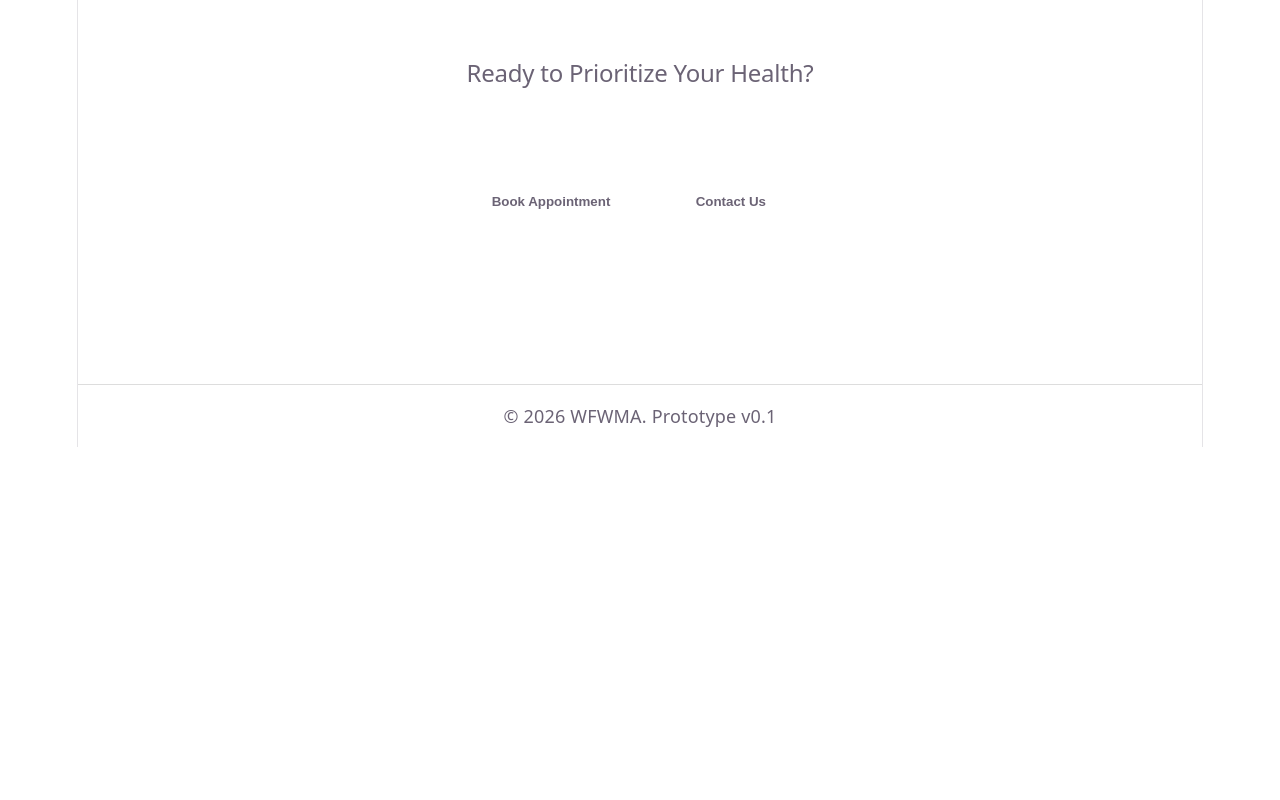
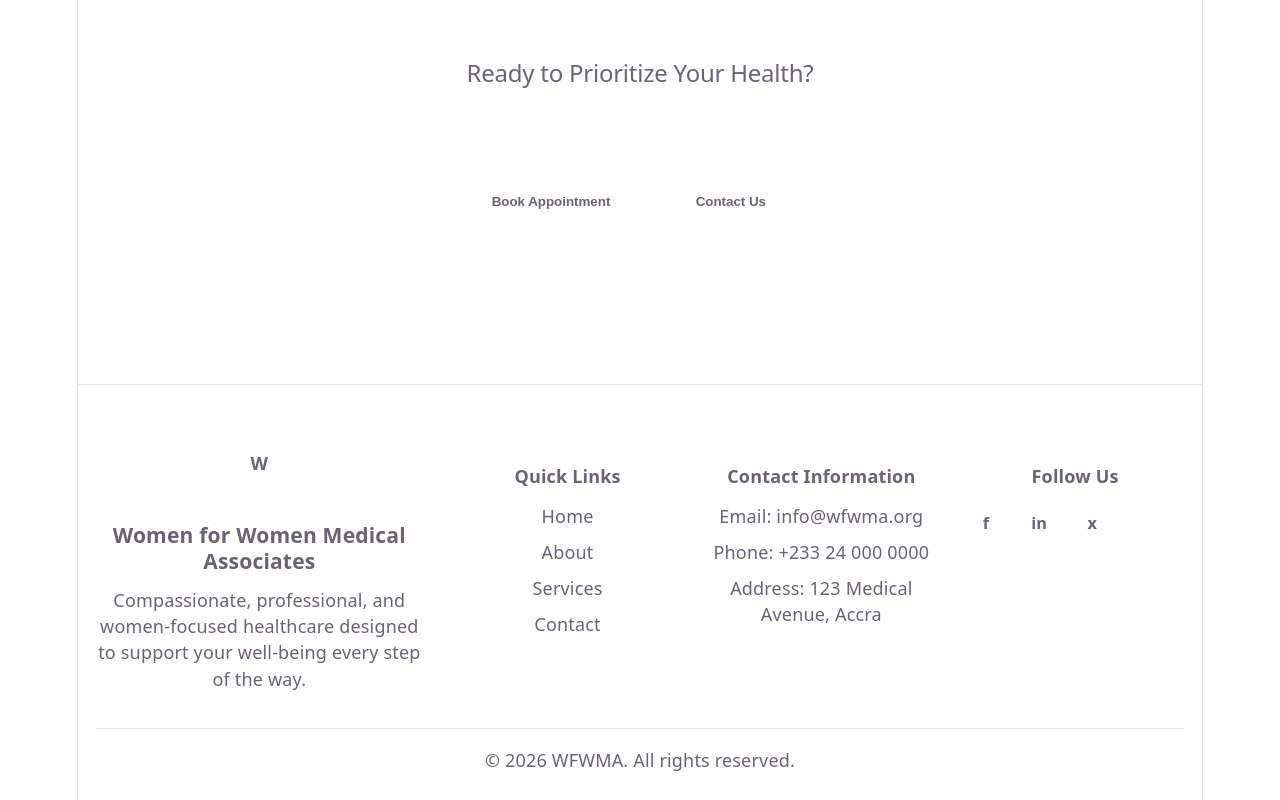
Before and after one commit to josephamuasi001/WOMEN-FOR-WOMEN-MEDICAL-ASSOCIATE-WEBSITE-REPO, a React app in the folder frontend/: page / in a window 1280 px wide. Shown: the part 2274-3074 px from the top of the page. Before the commit the page ends 2721 px from the top, so only its background shows below. Built offline with nearby package versions, Linux system fonts and the light colour scheme; the HTML template or start-up script is replaced by a standard one.

Commit message:
Add Footer component with layout and styles

```diff
--- a/frontend/src/components/Footer.jsx
+++ b/frontend/src/components/Footer.jsx
@@ -1,7 +1,65 @@
+import Container from './ui/Container'
+import '../styles/footer.css'
+
 function Footer() {
+  const quickLinks = [
+    { label: 'Home', to: '/' },
+    { label: 'About', to: '/about' },
+    { label: 'Services', to: '/services' },
+    { label: 'Contact', to: '/contact' },
+  ]
+
+  const socialLinks = ['f', 'in', 'x']
+
   return (
-    <footer style={{ padding: '1rem 2rem', borderTop: '1px solid #ddd', textAlign: 'center' }}>
-      <p>© 2026 WFWMA. Prototype v0.1</p>
+    <footer className="footer">
+      <Container>
+        <div className="footer-grid">
+          <div className="footer-brand">
+            <div className="footer-logo">W</div>
+            <h3>Women for Women Medical Associates</h3>
+            <p>
+              Compassionate, professional, and women-focused healthcare designed to support your
+              well-being every step of the way.
+            </p>
+          </div>
+
+          <div className="footer-links">
+            <h4>Quick Links</h4>
+            <ul>
+              {quickLinks.map((link) => (
+                <li key={link.label}>
+                  <a href={link.to}>{link.label}</a>
+                </li>
+              ))}
+            </ul>
+          </div>
+
+          <div className="footer-contact">
+            <h4>Contact Information</h4>
+            <ul>
+              <li>Email: info@wfwma.org</li>
+              <li>Phone: +233 24 000 0000</li>
+              <li>Address: 123 Medical Avenue, Accra</li>
+            </ul>
+          </div>
+
+          <div className="footer-social">
+            <h4>Follow Us</h4>
+            <div className="social-icons">
+              {socialLinks.map((icon) => (
+                <span key={icon} className="social-icon">
+                  {icon}
+                </span>
+              ))}
+            </div>
+          </div>
+        </div>
+
+        <div className="footer-bottom">
+          <p>© 2026 WFWMA. All rights reserved.</p>
+        </div>
+      </Container>
     </footer>
   )
 }
--- /dev/null
+++ b/frontend/src/styles/footer.css
@@ -0,0 +1,93 @@
+.footer {
+  background-color: var(--color-white);
+  border-top: 1px solid #e5e7eb;
+  padding: 3rem 0 1.5rem;
+}
+
+.footer-grid {
+  display: grid;
+  grid-template-columns: 1.5fr 1fr 1fr 1fr;
+  gap: 2rem;
+}
+
+.footer-brand h3,
+.footer-links h4,
+.footer-contact h4,
+.footer-social h4 {
+  margin-bottom: 0.75rem;
+  color: var(--color-dark-gray);
+}
+
+.footer-logo {
+  display: inline-flex;
+  align-items: center;
+  justify-content: center;
+  width: 2.6rem;
+  height: 2.6rem;
+  border-radius: 50%;
+  background-color: var(--color-light-lavender);
+  color: var(--color-primary);
+  font-weight: 700;
+  margin-bottom: 0.8rem;
+}
+
+.footer-brand p,
+.footer-links a,
+.footer-contact li,
+.footer-bottom p {
+  color: var(--color-light-gray);
+}
+
+.footer-links ul,
+.footer-contact ul {
+  list-style: none;
+  padding: 0;
+  margin: 0;
+  display: grid;
+  gap: 0.55rem;
+}
+
+.footer-links a {
+  text-decoration: none;
+}
+
+.footer-links a:hover {
+  color: var(--color-primary);
+}
+
+.social-icons {
+  display: flex;
+  gap: 0.75rem;
+  flex-wrap: wrap;
+}
+
+.social-icon {
+  width: 2.2rem;
+  height: 2.2rem;
+  display: inline-flex;
+  align-items: center;
+  justify-content: center;
+  border-radius: 50%;
+  background-color: var(--color-light-lavender);
+  color: var(--color-primary);
+  font-size: 0.9rem;
+  font-weight: 700;
+}
+
+.footer-bottom {
+  margin-top: 2rem;
+  padding-top: 1rem;
+  border-top: 1px solid #e5e7eb;
+}
+
+@media (max-width: 900px) {
+  .footer-grid {
+    grid-template-columns: repeat(2, minmax(0, 1fr));
+  }
+}
+
+@media (max-width: 600px) {
+  .footer-grid {
+    grid-template-columns: 1fr;
+  }
+}
```
